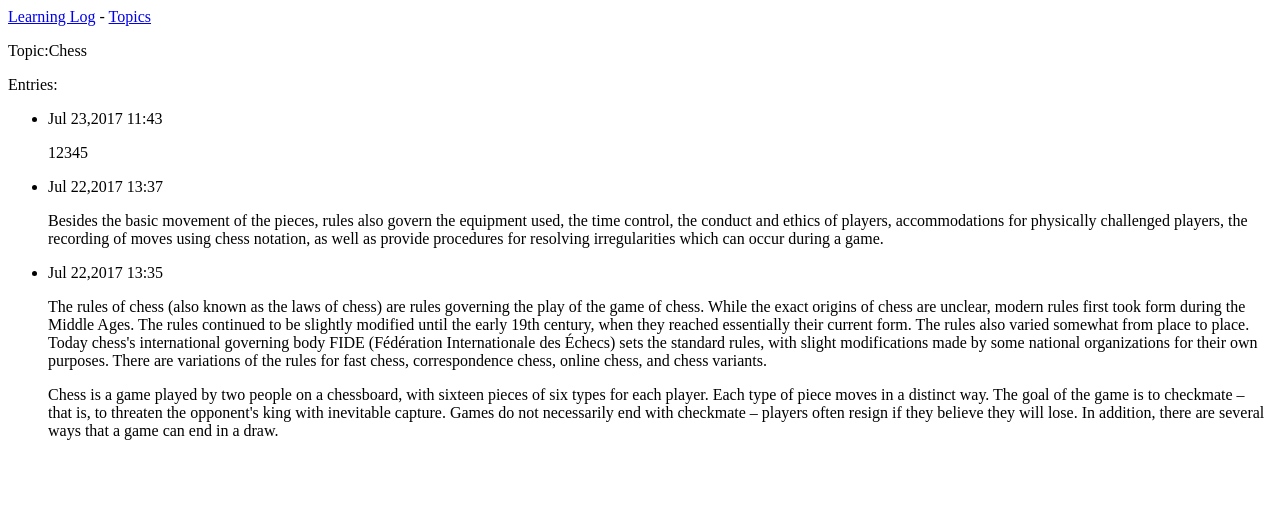
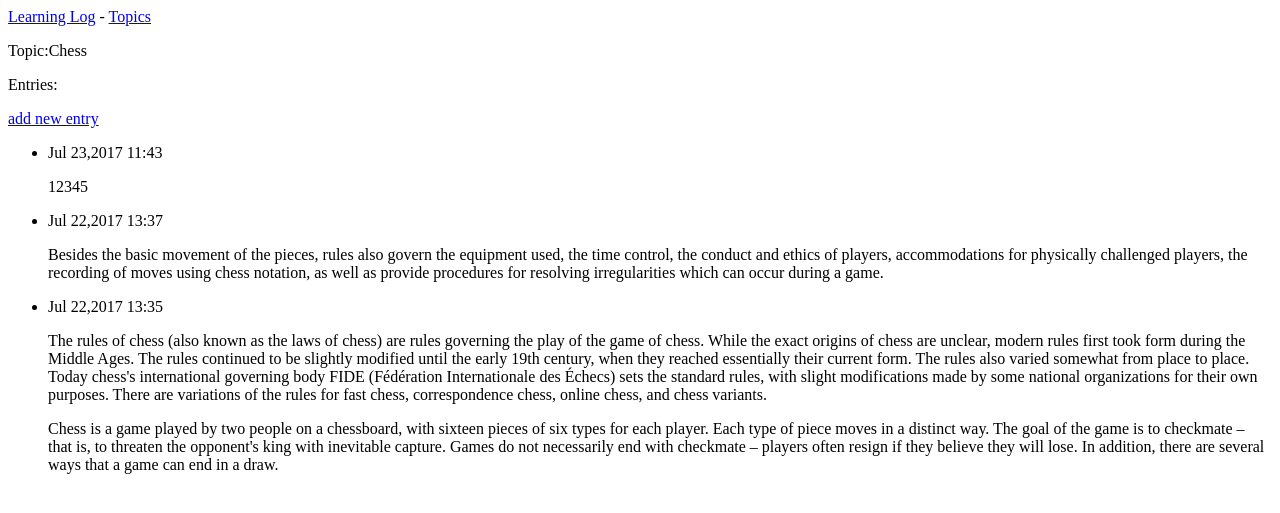
Before and after one commit to CloudPai/learning_log, a Django app: page /topics/1/ in a window 1280 px wide. Shown: the top 513 px of the page. Run offline with Django 3.2, Linux system fonts and the light colour scheme; data comes from the database, SQL or seed files in the repository; both versions use the stored data as it was after the commit.

Commit message:
19.1.2 done

```diff
--- a/learning_logs/templates/learning_logs/topic.html
+++ b/learning_logs/templates/learning_logs/topic.html
@@ -5,6 +5,9 @@
   <p>Topic:{{topic}}</p>
 
   <p>Entries:</p>
+  <p>
+        <a href="{% url 'learning_logs:new_entry' topic.id %}">add new entry</a>
+  </p>
   <ul>
       {% for entry in entries %}
         <li>
--- a/learning_logs/urls.py
+++ b/learning_logs/urls.py
@@ -16,4 +16,7 @@ urlpatterns = [
     #用于添加新主题的网页
     url(r'^new_topic/$',views.new_topic,name='new_topic'),
 
+    #用于添加新条目的页面
+    url(r'^new_entry/(?P<topic_id>\d+)/$', views.new_entry, name='new_entry'),
+
 ]
--- a/learning_logs/views.py
+++ b/learning_logs/views.py
@@ -6,7 +6,7 @@ from django.http import HttpResponseRedirect
 from django.core.urlresolvers import reverse
 
 from .models import Topic
-from .forms import TopicForm
+from .forms import TopicForm, EntryForm
 
 # Create your views here.
 def index(request):
@@ -40,3 +40,24 @@ def new_topic(request):
 
     context = {'form': form}
     return render(request,'learning_logs/new_topic.html',context)
+
+
+def new_entry(request, topic_id):
+    """在特定的主题中添加新条目"""
+    topic = Topic.objects.get(id=topic_id)
+
+    if request.method != 'POST':
+        #未提交数据，创建一个空表单
+        form = EntryForm()
+    else:
+        #POST提交的数据，对数据进行处理
+        form = EntryForm(data=request.POST)
+        if form.is_valid():
+            new_entry = form.save(commit=False)
+            new_entry.topic = topic
+            new_entry.save()
+            return HttpResponseRedirect(reverse('learning_logs:topic',
+                                                args=[topic_id]))
+
+    context = {'topic': topic, 'form': form}
+    return render(request, 'learning_logs/new_entry.html', context)
```
Also changed, not shown: learning_logs/forms.py (+8 -1 lines), learning_logs/templates/learning_logs/new_entry.html (added, +14 -0 lines), db.sqlite3.
